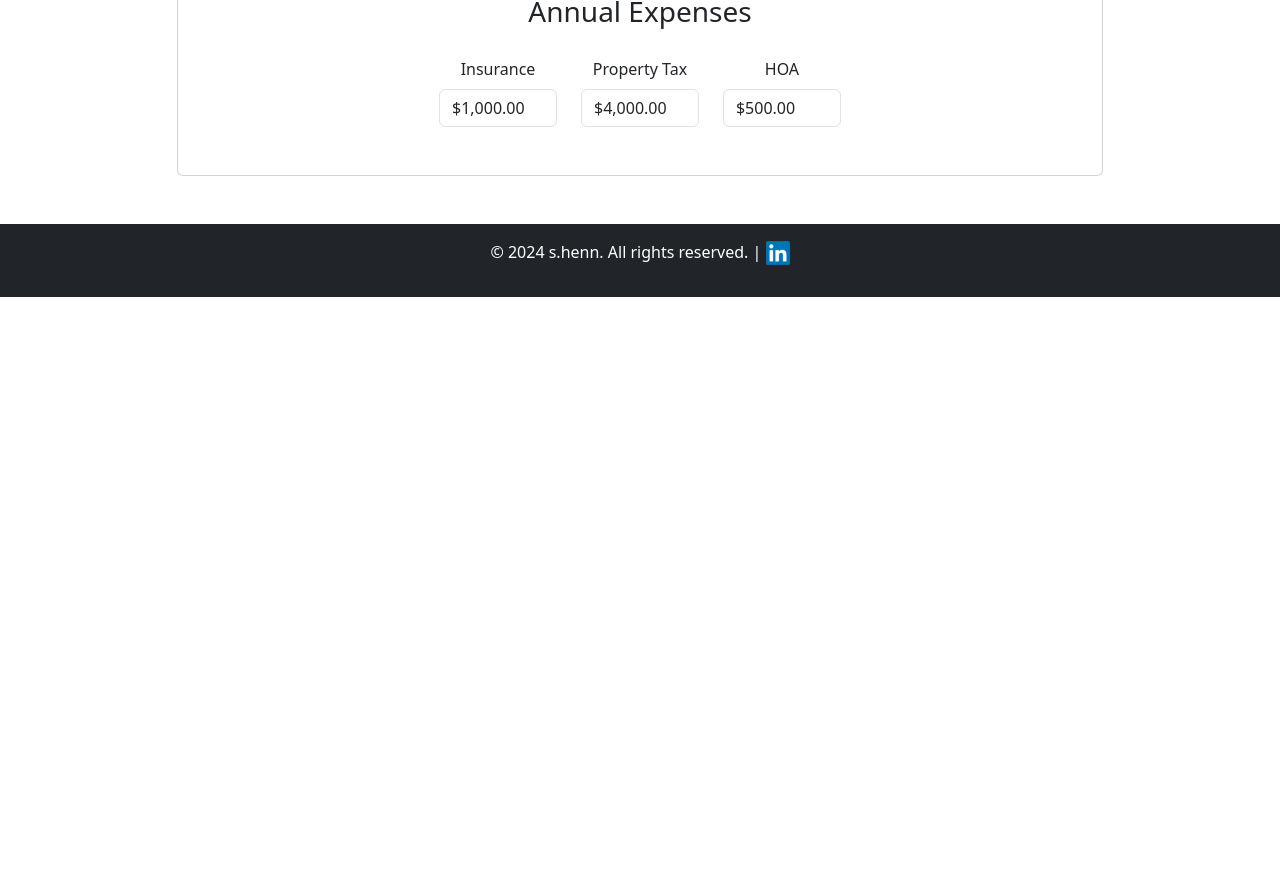
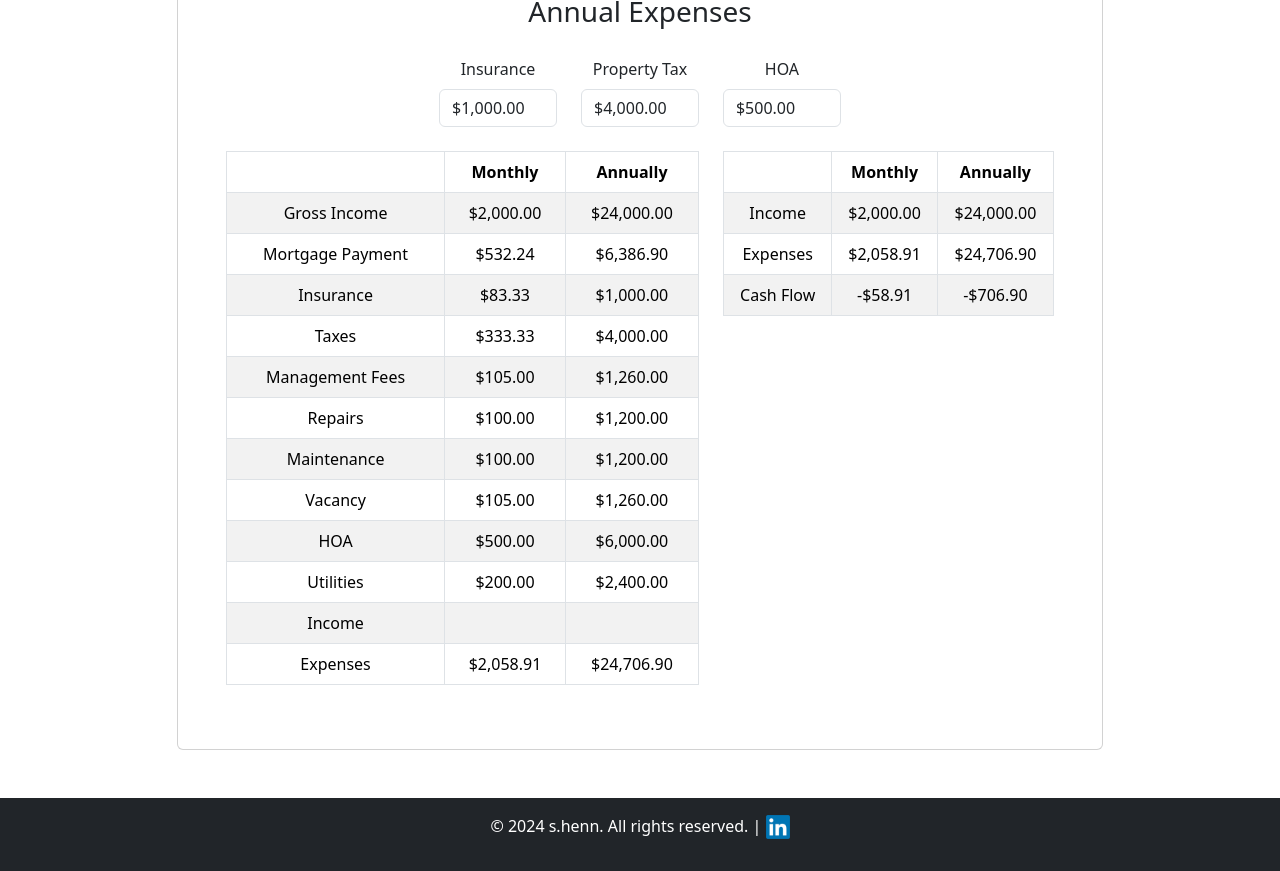
Before and after one commit to HennDev/Portfolio, a React (Vite) app: page /reic in a window 1280 px wide. Shown: the part 1080-1951 px from the top of the page. Before the commit the page ends 1377 px from the top, so only its background shows below. Built offline with nearby package versions, Linux system fonts and the light colour scheme.

Commit message:
updates to style

```diff
--- a/src/App.css
+++ b/src/App.css
@@ -79,7 +79,7 @@ html, body, #root, .App {
 
 /* Optional: Adjust dropdown menu styling */
 .navbar-nav .dropdown-menu {
-  margin-top: -1;
+  margin-top: -2;
 }
 
 
--- a/src/Tools/REIC.tsx
+++ b/src/Tools/REIC.tsx
@@ -1,28 +1,27 @@
 import { useCallback, useEffect, useState } from 'react'
-import { Card, Col, Container, Form, Row } from "react-bootstrap";
+import { Card, Col, Container, Form, Row, Table } from "react-bootstrap";
 
 const REIC = () => {
 	function handleSubmit(): void {
 		throw new Error("Function not implemented.");
 	}
 
-	const formatCurrency = (purchasePrice: number) => {
-		if (!purchasePrice) return '';
+	const formatCurrency = (value: number | string) => {
+    // Convert value to a number if it's a string
+    const numericValue = typeof value === 'string' ? parseFloat(value) : value;
 
-		// Remove non-numeric characters except for .
-		const numericValue = purchasePrice.toString().replace(/[^0-9.]/g, '');
+    // Check if numericValue is NaN or not a finite number
+    if (isNaN(numericValue) || !isFinite(numericValue)) return '';
 
-		// Convert to number and format as currency
-		const numberValue = parseFloat(numericValue);
-		if (isNaN(numberValue)) return '';
+    // Format as currency using Intl.NumberFormat
+    return new Intl.NumberFormat('en-US', {
+      style: 'currency',
+      currency: 'USD',
+      minimumFractionDigits: 2,
+      maximumFractionDigits: 2,
+    }).format(numericValue);
+  };
 
-		return new Intl.NumberFormat('en-US', {
-			style: 'currency',
-			currency: 'USD',
-			minimumFractionDigits: 2,
-			maximumFractionDigits: 2,
-		}).format(numberValue);
-	};
 
 	const formatPercentage = (value: number) => {
 		if (!value) return '';
@@ -83,10 +82,7 @@ const REIC = () => {
 	const calculateTotalMonthlyIncome= useCallback(():number => {
 		const monthlyRentalIncome = cleanStrToNum(formData.monthlyRentalIncome);
 		const otherMonthlyRentalIncome = cleanStrToNum(formData.otherMonthlyRentalIncome);
-		const vacancyRate = cleanStrToNum(formData.vacancyRate);
-
-		const vacancy = (monthlyRentalIncome + otherMonthlyRentalIncome) * (1-vacancyRate/100);
-		return vacancy;
+		return monthlyRentalIncome + otherMonthlyRentalIncome;
 	}, [formData]);
 
 	const [totalMortageCost, SetTotalMortageCost] = useState(calculateTotalLoan());
@@ -290,6 +286,7 @@ const REIC = () => {
 		);
 	};
 
+
 	const renderMonthlyExpenses = (): JSX.Element => {
 		return (
 			<>
@@ -417,6 +414,188 @@ const REIC = () => {
 			</>
 		);
 	};
+
+
+  const monthlyToYrly = (str: any) => cleanStrToNum(str.toString())*12;
+  const yearlyToMonthly = (str: any) => cleanStrToNum(str)/12;
+
+
+  const renderSummary = (): JSX.Element => {
+
+  const financialData = {
+    income:{
+      rentalIncome: {
+        monthly: cleanStrToNum(formData.monthlyRentalIncome),
+        annually: monthlyToYrly(formData.monthlyRentalIncome),
+      },
+    },
+    expense:{
+        mortgage: {
+          monthly: monthlyMortageCost,
+          annually: monthlyToYrly(monthlyMortageCost)
+        },
+        managementFees: {
+          monthly: totalMonthlyIncome * (cleanStrToNum(formData.managmentRate)/100),
+          annually: totalMonthlyIncome * (cleanStrToNum(formData.managmentRate)/100) * 12
+        },
+        vacancy: {
+          monthly: totalMonthlyIncome * (cleanStrToNum(formData.vacancyRate)/100),
+          annually: totalMonthlyIncome * (cleanStrToNum(formData.vacancyRate)/100) * 12
+        },
+        insurance: {
+          monthly: yearlyToMonthly(formData.insurance),
+          annually: cleanStrToNum(formData.insurance)
+        },
+        taxes: {
+          monthly: yearlyToMonthly(formData.propTax),
+          annually: cleanStrToNum(formData.propTax)
+        },
+        repairs: {
+          monthly: cleanStrToNum(formData.repairs),
+          annually: monthlyToYrly(formData.repairs)
+        },
+        maintenance: {
+          monthly: cleanStrToNum(formData.maintenance),
+          annually: monthlyToYrly(formData.maintenance)
+        },
+        utilities: {
+          monthly: cleanStrToNum(formData.utilities),
+          annually: monthlyToYrly(formData.utilities)
+        },
+        hoa: {
+          monthly: cleanStrToNum(formData.hoa),
+          annually: monthlyToYrly(formData.hoa)
+        },
+
+      }
+    };
+
+
+
+  const sumMonthlyExpenses = () => {
+    return formatCurrency(Object.values(financialData.expense).reduce(
+      (total, expense) => total + (expense.monthly || 0),
+      0
+    ));
+  };
+
+  const sumAnnualExpenses = () => {
+    return formatCurrency(Object.values(financialData.expense).reduce(
+      (total, expense) => total + (expense.annually || 0),
+      0
+    ));
+  };
+
+		return (
+			<>
+        <Row>
+          <Col md={7}>
+            <Table striped bordered hover className="mt-4 compact-table">
+                <thead>
+                  <tr>
+                    <th></th>
+                    <th>Monthly</th>
+                    <th>Annually</th>
+                  </tr>
+                </thead>
+                <tbody>
+                  <tr>
+                    <td>Gross Income</td>
+                    <td>{formatCurrency(financialData.income.rentalIncome.monthly)}</td>
+                    <td>{formatCurrency(financialData.income.rentalIncome.annually)}</td>
+                  </tr>
+                  <tr>
+                    <td>Mortgage Payment</td>
+                    <td>{formatCurrency(financialData.expense.mortgage.monthly)}</td>
+                    <td>{formatCurrency(financialData.expense.mortgage.annually)}</td>
+                  </tr>
+                  <tr>
+                    <td>Insurance</td>
+                    <td>{formatCurrency(financialData.expense.insurance.monthly)}</td>
+                    <td>{formatCurrency(financialData.expense.insurance.annually)}</td>
+                  </tr>
+                  <tr>
+                    <td>Taxes</td>
+                    <td>{formatCurrency(financialData.expense.taxes.monthly)}</td>
+                    <td>{formatCurrency(financialData.expense.taxes.annually)}</td>
+                  </tr>
+                  <tr>
+                    <td>Management Fees</td>
+                    <td>{formatCurrency(financialData.expense.managementFees.monthly)}</td>
+                    <td>{formatCurrency(financialData.expense.managementFees.annually)}</td>
+                  </tr>
+                  <tr>
+                    <td>Repairs</td>
+                    <td>{formatCurrency(financialData.expense.repairs.monthly)}</td>
+                    <td>{formatCurrency(financialData.expense.repairs.annually)}</td>
+                  </tr>
+                  <tr>
+                    <td>Maintenance</td>
+                    <td>{formatCurrency(financialData.expense.maintenance.monthly)}</td>
+                    <td>{formatCurrency(financialData.expense.maintenance.annually)}</td>
+                  </tr>
+                  <tr>
+                    <td>Vacancy</td>
+                    <td>{formatCurrency(financialData.expense.vacancy.monthly)}</td>
+                    <td>{formatCurrency(financialData.expense.vacancy.annually)}</td>
+                  </tr>
+                  <tr>
+                    <td>HOA</td>
+                    <td>{formatCurrency(financialData.expense.hoa.monthly)}</td>
+                    <td>{formatCurrency(financialData.expense.hoa.annually)}</td>
+                  </tr>
+                  <tr>
+                    <td>Utilities</td>
+                    <td>{formatCurrency(financialData.expense.utilities.monthly)}</td>
+                    <td>{formatCurrency(financialData.expense.utilities.annually)}</td>
+                  </tr>
+                  <tr>
+                    <td>Income</td>
+                    <td></td>
+                    <td></td>
+                  </tr>
+                  <tr>
+                    <td>Expenses</td>
+                    <td>{sumMonthlyExpenses()}</td>
+                    <td>{sumAnnualExpenses()}</td>
+                  </tr>
+                </tbody>
+            </Table>
+          </Col>
+          <Col md={5}>
+            <Table striped bordered hover className="mt-4 compact-table">
+                <thead>
+                  <tr>
+                    <th></th>
+                    <th>Monthly</th>
+                    <th>Annually</th>
+                  </tr>
+                </thead>
+                <tbody>
+                  <tr>
+                    <td>Income</td>
+                    <td>{formatCurrency(financialData.income.rentalIncome.monthly)}</td>
+                    <td>{formatCurrency(financialData.income.rentalIncome.annually)}</td>
+                  </tr>
+                  <tr>
+                    <td>Expenses</td>
+                    <td>{sumMonthlyExpenses()}</td>
+                    <td>{sumAnnualExpenses()}</td>
+                  </tr>
+                  <tr>
+                    <td>Cash Flow</td>
+                    <td>{formatCurrency(financialData.income.rentalIncome.monthly - cleanStrToNum(sumMonthlyExpenses()))}</td>
+                    <td>{formatCurrency(financialData.income.rentalIncome.annually - cleanStrToNum(sumAnnualExpenses()))}</td>
+                  </tr>
+                </tbody>
+
+            </Table>
+          </Col>
+        </Row>
+			</>
+		);
+	};
+
 	return (
 		<Container className="mt-5 mb-5">
 			<h2 className="text-center mb-5">Rental Property Calculator</h2>
@@ -445,6 +624,7 @@ const REIC = () => {
 								{renderIncomeDetails()}
 								{renderMonthlyExpenses()}
 								{renderAnnualExpenses()}
+                {renderSummary()}
 							</Form>
 						</Card.Body>
 					</Card>
```
